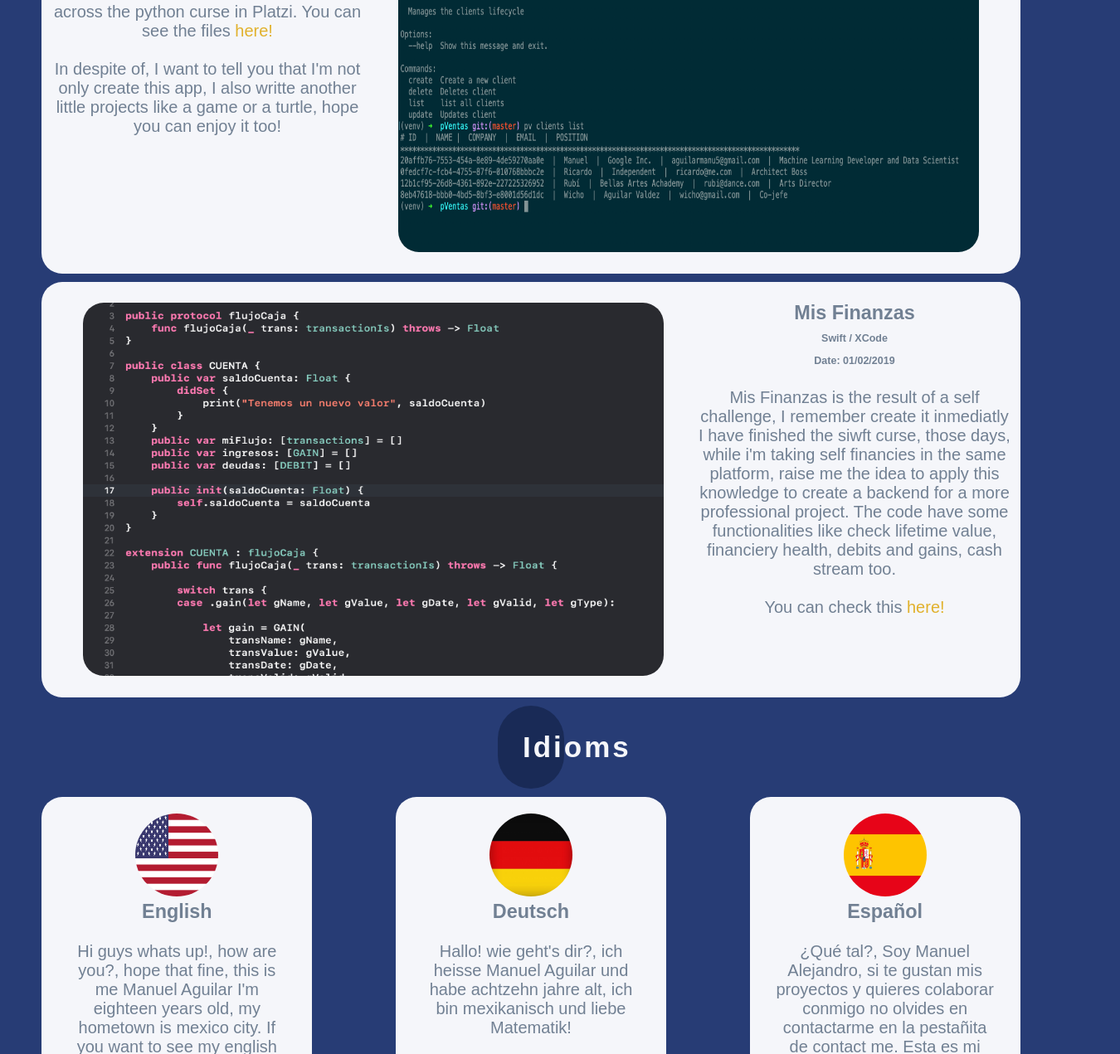
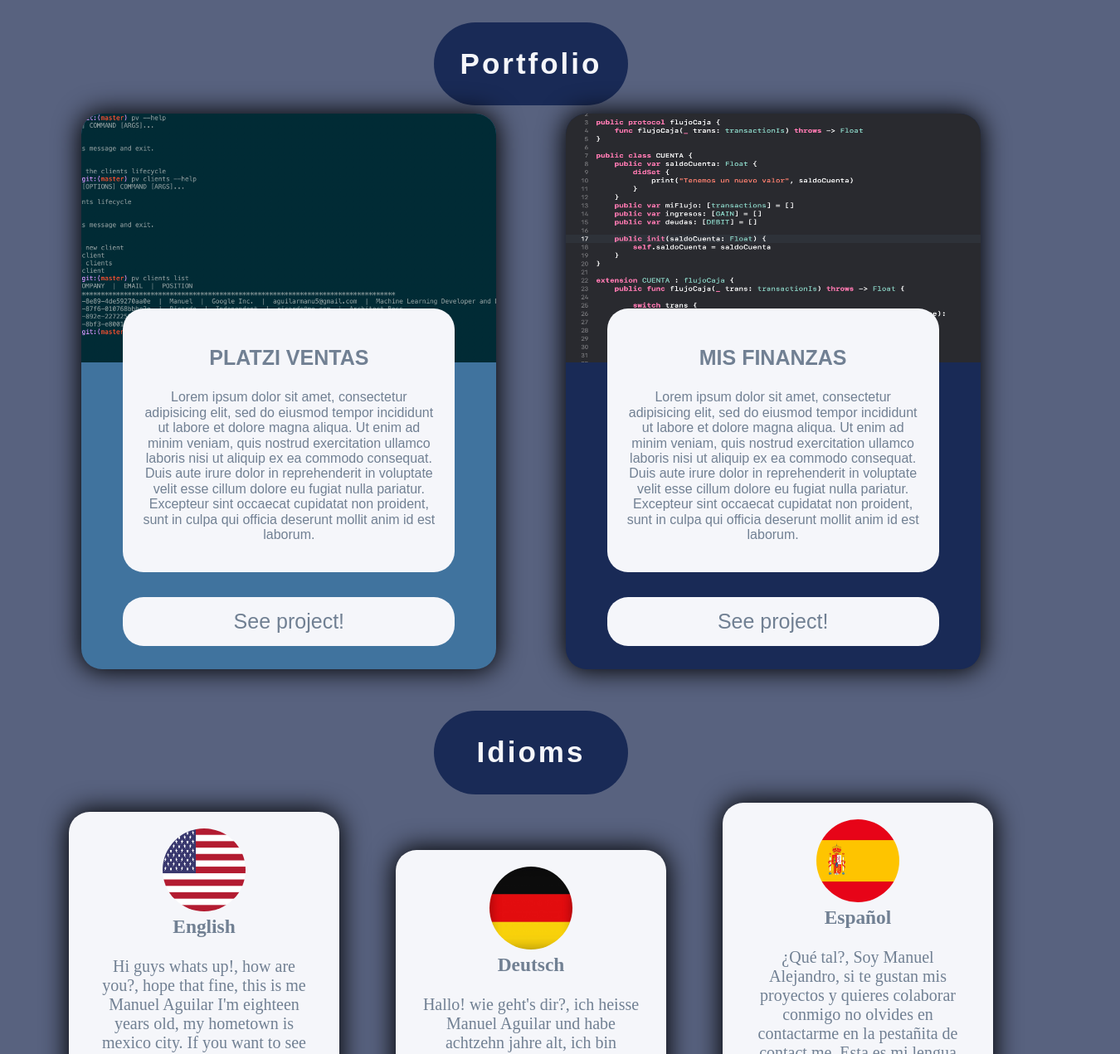
Before and after one commit to FixingMind5/About_me, a plain HTML site: page index.html in a window 1280 px wide. Shown: the part 694-1965 px from the top of the page at 83% size, 1350 px wide, since content can reach past the window. Drawn offline with Linux system fonts and the light colour scheme; a web font is replaced by a local one.

Commit message:
Creando un footer y modificando el espacio

```diff
--- a/Estilos/styles.css
+++ b/Estilos/styles.css
@@ -13,7 +13,6 @@
   text-decoration: none;
   text-align: center;
   font-size: 25px;
-  margin: 100px;
   font-family: 'Source Sans Pro', sans-serif;
   color: #f5f6fa;
   padding: 5px;
@@ -39,10 +38,11 @@
   margin: 25px;
   margin-top: 2px;
   margin-right: 50px;
+  box-shadow: 0px 0px 31px 2px rgba(0,0,0,1);
 }
 
 .me-description {
-  font-size: 50px;
+  font-size: 70px;
   font-family: 'Thasadith', sans-serif;
   color: #40739e;
 }
@@ -52,7 +52,7 @@
 }
 
 body {
-  background-color: #273c75;
+  background-color: #58627F;
   color: #f5f6fa;
 }
 
@@ -63,7 +63,8 @@ body {
   text-align: center;
   background-color: #192a56;
   padding: 30px;
-  margin: 0px 600px;
+  width: 174px;
+  margin: 0px auto;
   border-radius: 130px;
 }
 
@@ -71,51 +72,63 @@ body {
   font-family: 'Nanum Gothic', sans-serif;
 }
 
-.project-platziventas {
+.Platzi-ventas {
+  width: 500px;
+  height: 670px;
+  border-radius: 25px;
+  overflow: hidden;
+  background-color: #40739e;
+}
+
+.mis-finanzas {
+  width: 500px;
+  height: 670px;
+  border-radius: 25px;
+  overflow: hidden;
+  background-color: #192a56;
+}
+
+.Platzi-ventas img {
+  object-fit: cover;
+}
+
+.imageContainer {
+  margin: 0;
+}
+
+.project-detail {
+  text-align: center;
+  margin: 0 50px;
+  margin-top: -70px;
+  position: relative;
   background-color: #f5f6fa;
   color: #718093;
-  margin: 10px 50px;
-  padding: .5px 10px;
   border-radius: 25px;
-  font-size: 25px;
-  display: flex;
-  text-align: center;
+  padding: 20px;
 }
 
-.project-imageContainer {
-  display: flex;
-  width: 700px;
+.project-detail h3 {
+  font-size: 25px;
+  text-transform: uppercase;
 }
 
-.project-imageContainer img {
+.project-link {
+  margin: 0 50px;
+  margin-top: 30px;
+  text-align: center;
+  padding: 15px;
   border-radius: 25px;
+  background-color: #f5f6fa;
 }
 
-
-.project-details small{
-  font-size: 12.5px;
+.project-link a {
+  text-decoration: none;
+  color: #718093;
+  font-size: 25px;
 }
 
-.project-description {
-  font-size: 20px;
-  text-decoration: none;
-}
-
-.project-description a {
-  font-size: 20px;
-  text-decoration: none;
-  color: #e1b12c;
-}
-
-.project-misfinanzas {
-  background-color: #f5f6fa;
-  color: #718093;
-  margin: 10px 50px;
-  padding: .5px 10px;
-  border-radius: 25px;
-  font-size: 25px;
-  display: flex;
-  text-align: center;
+.project-link:hover{
+  border: 5px solid #e1b12c;
 }
 
 .idioms-wrapper {
@@ -129,8 +142,16 @@ body {
   justify-content: space-around;
 }
 
-.idioms h2 {
-  margin-bottom: 10px;
+.idioms-wrapper h2 {
+  font-family: 'Nanum Gothic', sans-serif;
+  letter-spacing: 3px;
+  font-size: 35px;
+  text-align: center;
+  background-color: #192a56;
+  padding: 30px;
+  width: 174px;
+  margin: 0px auto;
+  border-radius: 130px;
 }
 
 .english {
@@ -141,6 +162,7 @@ body {
   color: #718093;
   padding: 10px 30px;
   width: 266px;
+  box-shadow: 0px 0px 31px 2px rgba(0,0,0,1);
 }
 
 .english-image {
@@ -160,6 +182,7 @@ body {
   color: #718093;
   padding: 10px 30px;
   width: 266px;
+  box-shadow: 0px 0px 31px 2px rgba(0,0,0,1);
 }
 
 .deutsch-image {
@@ -179,6 +202,7 @@ body {
   color: #718093;
   padding: 10px 30px;
   width: 266px;
+  box-shadow: 0px 0px 31px 2px rgba(0,0,0,1);
 }
 
 .espanol-image {
@@ -200,6 +224,18 @@ body {
   justify-content: space-between;
 }
 
+.degrees h2 {
+  font-family: 'Nanum Gothic', sans-serif;
+  letter-spacing: 3px;
+  font-size: 35px;
+  text-align: center;
+  background-color: #192a56;
+  padding: 30px;
+  width: 174px;
+  margin: 0px auto;
+  border-radius: 130px;
+}
+
 .degree-title {
   align-items: right;
   margin-top: 20px;
@@ -210,6 +246,7 @@ body {
 
 .degree-title img {
   border-radius: 25px;
+  box-shadow: 0px 0px 31px 2px rgba(0,0,0,1);
 }
 
 .footer {
@@ -258,3 +295,45 @@ body {
   background-repeat: no-repeat;
   border-radius: 160px;
 }
+
+.container {
+  /*border: 1px solid red;*/
+  margin: 0 auto;
+  display: flex;
+  justify-content: space-between;
+  align-items: center;
+  width: 1000px;
+  align-self: center;
+  flex-wrap: wrap;
+}
+
+.container.me {
+  margin: 0 139px;
+}
+
+.container article {
+  box-shadow: 0px 0px 31px 2px rgba(0,0,0,1);
+}
+
+.container.project, .container.idioms, .container.me {
+  margin: auto;
+  padding: 10px;
+  display: flex;
+  width: 1250px;
+  justify-content: space-evenly;
+}
+
+.container.project {
+  margin-bottom: 40px;
+}
+
+.thanks {
+  display: flex;
+  align-items: center;
+  justify-content: center;
+  font-family: 'Nanum Gothic', sans-serif;
+}
+
+.thanks img {
+  margin-left: 5px;
+}
--- a/index.html
+++ b/index.html
@@ -8,8 +8,8 @@
     <link rel="stylesheet" href="Estilos/Normalize.css">
   </head>
   <body>
-    <div class="header">
-      <header class="header-menu">
+    <header class="header">
+        <div class="container">
           <figure class="header-logo">
             <img src="" alt="Logo">
           </figure>
@@ -19,63 +19,52 @@
           <a class="header-link"
           href="#contact"
           style="border: solid 3px white; padding: 10px;">Contact Me</a>
+        </div>
       </header>
+    <section class="me">
+        <div class="container me">
+          <div class="container me">
+            <img class="me-image" src="yo.jpeg" alt="me" width="200px" height="200px">
           </div>
-    <div class="me">
-      <section class="me">
-        <img class="me-image" src="yo.jpeg" alt="me" width="200px" height="200px" >
           <h1 class="me-description">Hello, I'm <strong>Manuel Aguilar</strong> <br>
             aspiring <strong>Machine Learning</strong> engineer!
           </h1>
+        </div>
       </section>
-    </div>
     <section class="portfolio" id="portfolio">
       <h2>Portfolio</h2>
-        <article class="project-platziventas">
-          <div class="project-description">
-            <h3 class="project-details">Platzi Ventas
-              <br> <small>Python / Click</small>
-              <br> <small><strong>Date: </strong> 01/07/2019 </small>
-            </h3>
-          <p>A command line app created with Click colaboration <br>
-            across the python curse in Platzi. You can see the files
-            <a href="https://github.com/FixingMind5/Platzi_Ventas" target="_blank">here!</a>
-            <br>
-            <br>
-            In despite of, I want to tell you that I'm not only create this app,
-            I also writte another little projects like a game or a turtle, hope
-            you can enjoy it too!
-          </p>
+      <div class="container project">
+        <article class="Platzi-ventas">
+          <figure class="imageContainer">
+            <img src="Platziventas.png" width="500px" height="300px">
+          </figure>
+          <div class="project-detail">
+            <h3>Platzi Ventas</h3>
+            <p>Lorem ipsum dolor sit amet, consectetur adipisicing elit, sed do eiusmod tempor incididunt ut labore et dolore magna aliqua. Ut enim ad minim veniam, quis nostrud exercitation ullamco laboris nisi ut aliquip ex ea commodo consequat. Duis aute irure dolor in reprehenderit in voluptate velit esse cillum dolore eu fugiat nulla pariatur. Excepteur sint occaecat cupidatat non proident, sunt in culpa qui officia deserunt mollit anim id est laborum. </p>
           </div>
-      <figure class="project-imageContainer">
-        <img src="Platziventas.png" alt="platzi_ventas" width="700px" height="450px">
-      </figure>
-    </article>
-    <article class="project-misfinanzas">
-      <figure class="project-imageContainer">
-        <img src="misfinanzas.png" alt="Mis_finanzas" width="700px" height="450px">
-      </figure>
-      <div class="project-description">
-        <h3 class="project-details">Mis Finanzas
-          <br> <small>Swift / XCode</small>
-          <br> <small><strong>Date: </strong> 01/02/2019 </small>
-        </h3>
-        <p>Mis Finanzas is the result of a self challenge, I remember create it
-          inmediatly I have finished the siwft curse, those days, while i'm taking
-          self financies in the same platform, raise me the idea to apply this
-          knowledge to create a backend for a more professional project. The code
-          have some functionalities like check lifetime value, financiery health,
-          debits and gains, cash stream too.
-          <br>
-          <br>
-          You can check this
-          <a href="https://github.com/FixingMind5/MisFinanzas" target="_blank">here!</a>
-        </p>
+          <div class="project-link">
+            <a href="https://github.com/FixingMind5/Platzi_Ventas" target="_blank">See project!</a>
           </div>
         </article>
+        <article class="mis-finanzas">
+          <figure class="imageContainer">
+            <img src="MisFinanzas.png" width="500px" height="300px">
+          </figure>
+          <div class="project-detail">
+            <h3>Mis Finanzas</h3>
+            <p>Lorem ipsum dolor sit amet, consectetur adipisicing elit, sed do eiusmod tempor incididunt ut labore et dolore magna aliqua. Ut enim ad minim veniam, quis nostrud exercitation ullamco laboris nisi ut aliquip ex ea commodo consequat. Duis aute irure dolor in reprehenderit in voluptate velit esse cillum dolore eu fugiat nulla pariatur. Excepteur sint occaecat cupidatat non proident, sunt in culpa qui officia deserunt mollit anim id est laborum. </p>
+          </div>
+          <div class="project-link">
+            <a href="https://github.com/FixingMind5/MisFinanzas" target="_blank">See project!</a>
+          </div>
+        </article>
+      </div>
+    </section>
     <section class="idioms-wrapper" id="idioms">
+      <div class="container">
         <h2>Idioms</h2>
-      <div class="idioms">
+      </div>
+      <div class="container idioms">
         <div class="english">
           <img class="english-image" src="Ingles.png" alt="EUA" width="100px" height="100px">
           <h3 class="english-title">English</h3>
@@ -104,7 +93,10 @@
       </div>
     </section>
     <section class="degrees" id="degrees">
+      <div class="container">
         <h2>Degrees</h2>
+      </div>
+      <div class="container">
         <div class="degree-title">
           <img src="degrees/data_eng.png" alt="data_eng" width="400px" height="100px">
         </div>
@@ -141,8 +133,9 @@
         <div class="degree-title">
           <img src="degrees/ingles_bas.png" alt="ingles" width="400px" height="100px">
         </div>
+      </div>
     </section>
-    <section class="contact" id="contact">
+    <!--<section class="contact" id="contact">
       <h2>Contact</h2>
       <div class="contact-networks">
         <a href="https://platzi.com/@FixingMind5/"
@@ -158,8 +151,13 @@
            target="_blank">
         </a>
       </div>
-    </section>
+    </section>-->
     <footer class="footer" id="footer">
+        <div class="thanks">
+          <p>Especial thanks to</p>
+          <img src="platzi.png" alt="" width="65px" height="35px">
+          <p>and Leonidas Esteban</p>
+        </div>
     </footer>
   </body>
 </html>
```
Also changed, not shown: platzi.png (added). Lines whose indentation alone changed are shown as unchanged.
